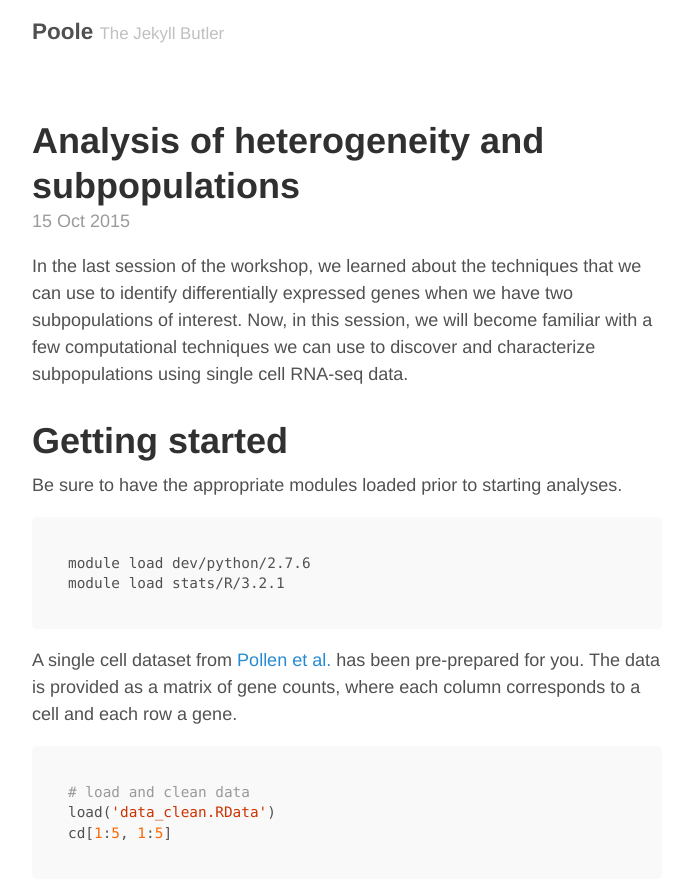
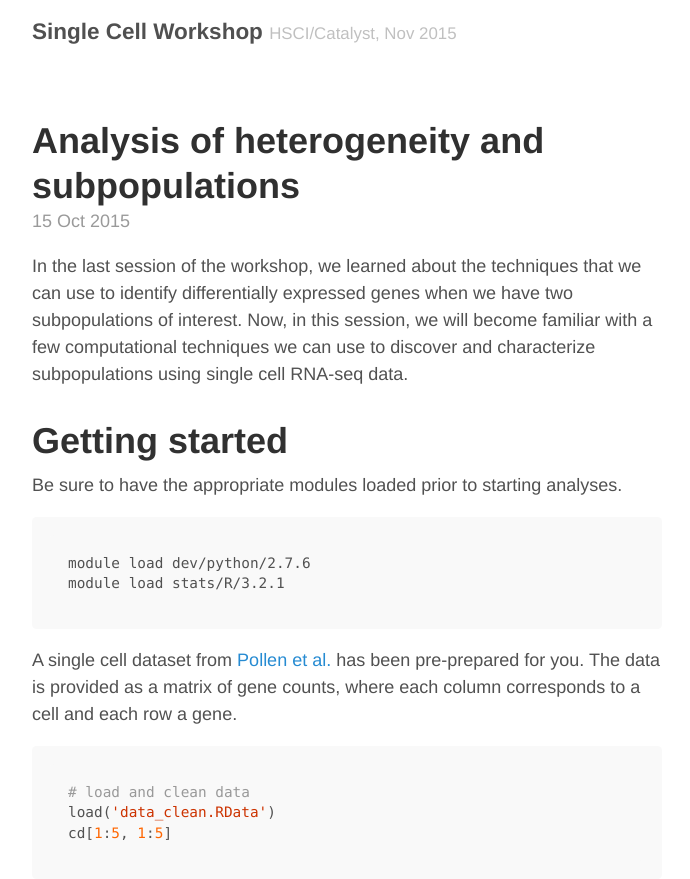
Before and after one commit to hms-dbmi/scw, a Jekyll site: the page built from index.html, in a window 1280 px wide and 900 px high. Shown: the top 879 px of the window, without its empty margins (293-983 px from the left). Built offline with Jekyll 4.4.1, drawn with Linux system fonts in a browser that asks for light colours; Markdown is read by kramdown in place of the engine named in the settings; the list of posts is cut into pages by our own code.

Commit message:
Try fix https://github.com/poole/hyde/issues/54

```diff
--- a/_config.yml
+++ b/_config.yml
@@ -5,11 +5,11 @@
 relative_permalinks: true
 
 # Setup
-title:               Poole
-tagline:             The Jekyll Butler
-url:                 http://jefworks.github.io/scw2015
+title:               Single Cell Workshop
+tagline:             HSCI/Catalyst, Nov 2015
+url:                 http://jefworks.github.io/scw2015/
 paginate:            1
-baseurl:             ""
+baseurl:             "/scw2015/"
 
 # Assets
 #
@@ -27,7 +27,7 @@
 # Custom vars
 version:             2.0.0
 github:
-  repo:              https://github.com/JEFworks/scw2015
+  repo:              https://github.com/JEFworks/scw2015/
 
 
 # Conversion
```
